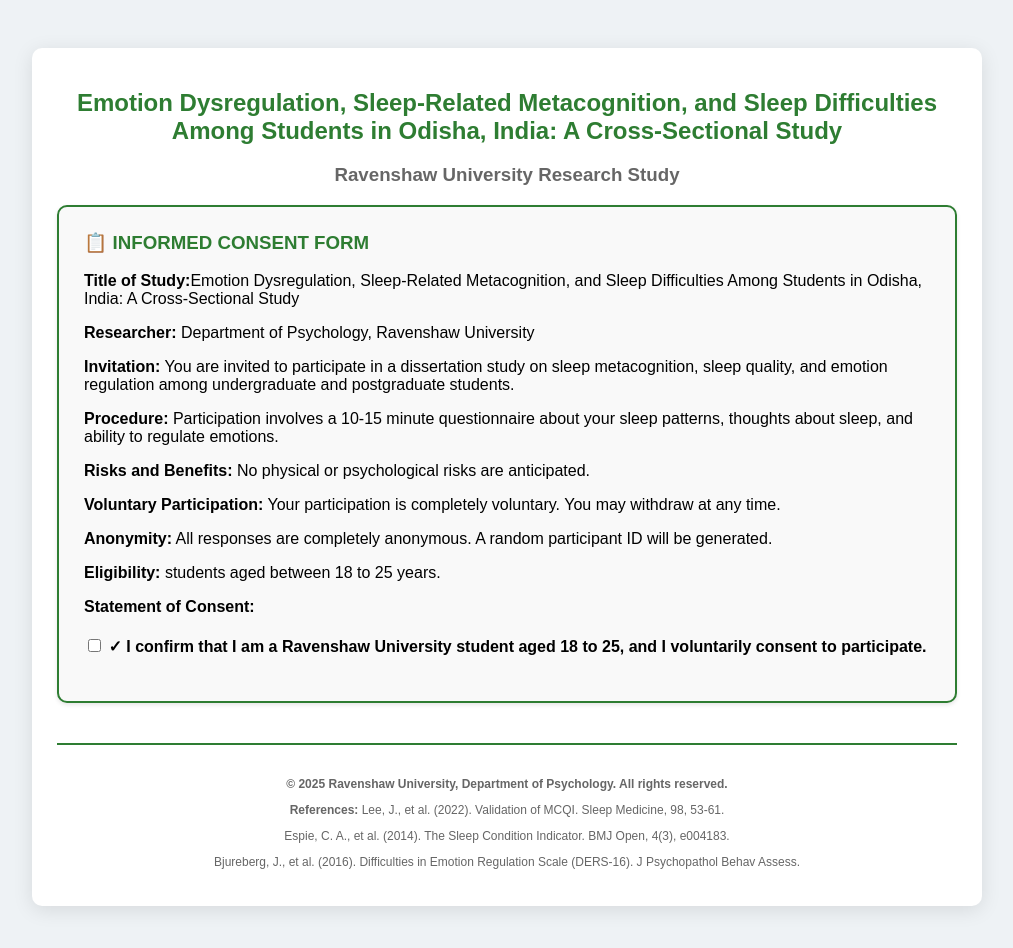
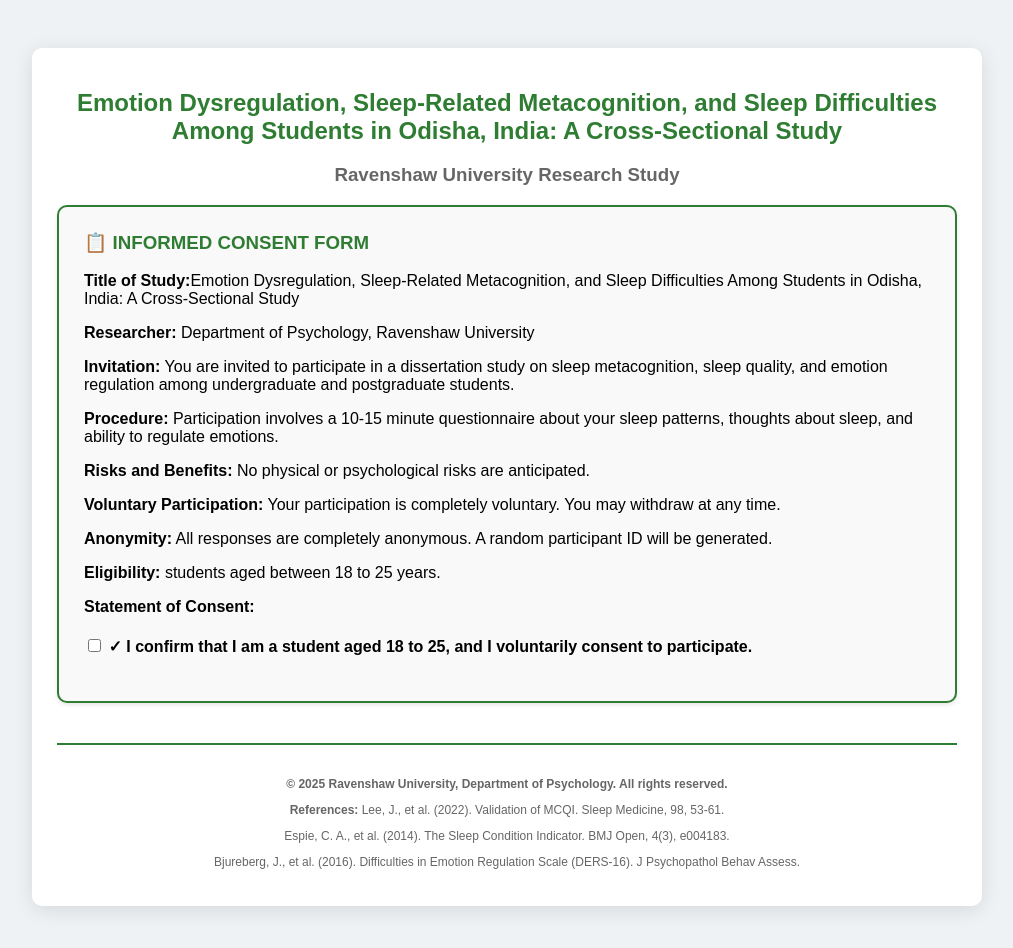
Before and after one commit to Chinu-028/Emotion-Dysregulation-Sleep-Related-Metacognition-and-Sleep-Difficulties-Among-Students-in-Odisha, a plain HTML site: page index.html in a window 1280 px wide. Shown: the whole page, without its empty margins (133-1146 px from the left). Drawn offline with nearby package versions, Linux system fonts and the light colour scheme.

Commit message:
Update index.html

```diff
--- a/index.html
+++ b/index.html
@@ -103,7 +103,7 @@ button:disabled{background:#cccccc;cursor:not-allowed;}
     <div class="consent-check">
         <label>
             <input type="checkbox" id="consentCheck" onclick="toggleDemographics()">
-            <strong>✓ I confirm that I am a Ravenshaw University student aged 18 to 25, and I voluntarily consent to participate.</strong>
+            <strong>✓ I confirm that I am a student aged 18 to 25, and I voluntarily consent to participate.</strong>
         </label>
     </div>
 
```
